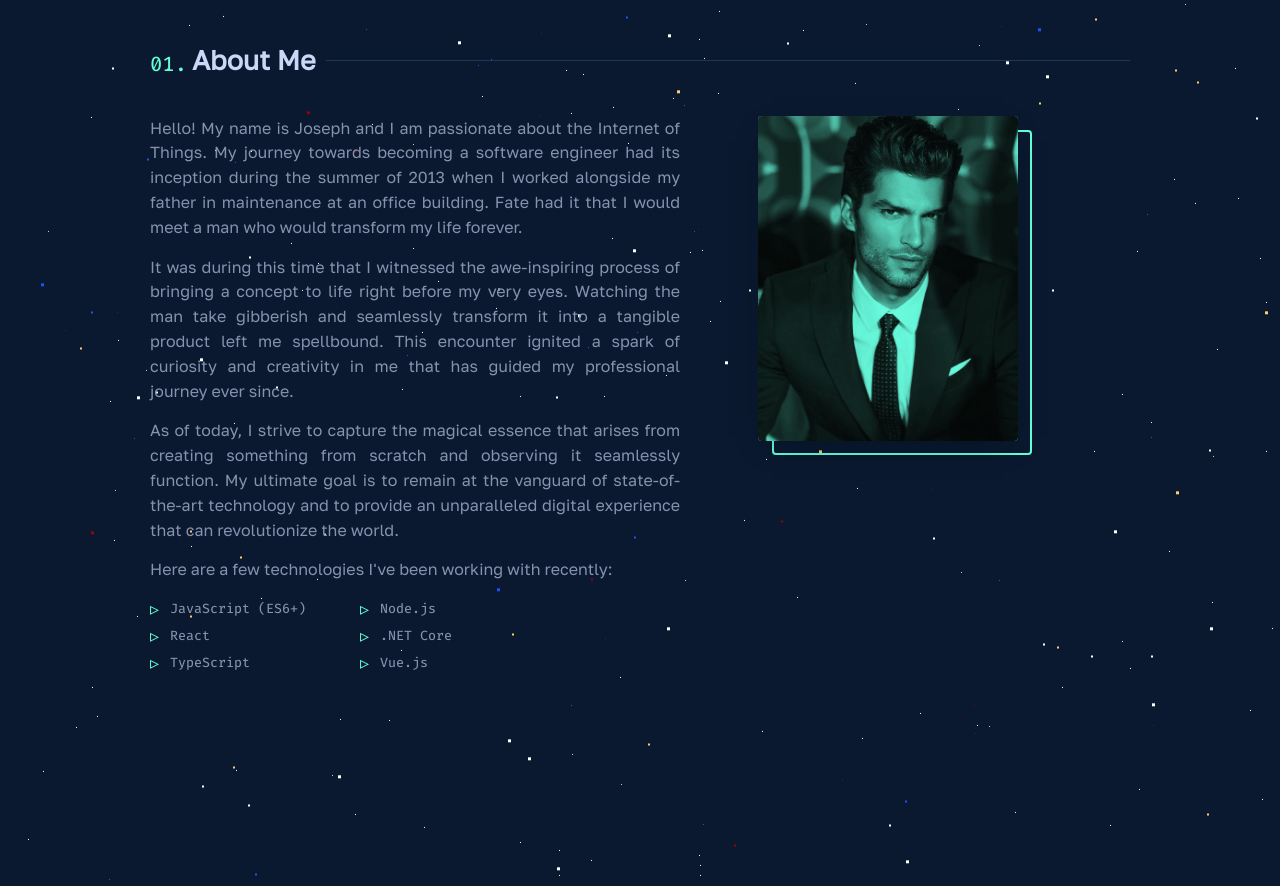
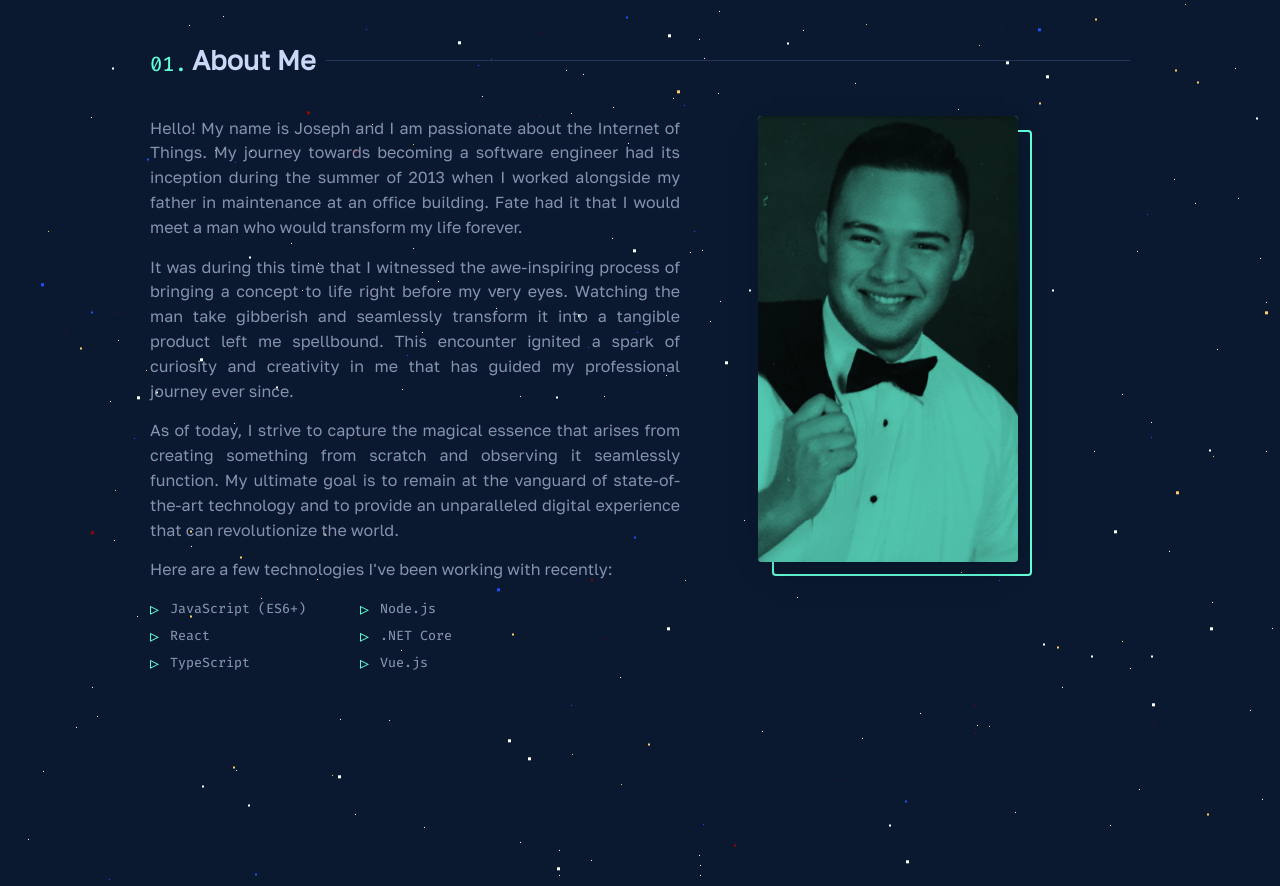
Before and after one commit to JosephBerm/Portfolio, a React (Create React App) app: page / in a window 1280 px wide. Shown: the part 864-1750 px from the top of the page. Built offline with nearby package versions, Linux system fonts and the light colour scheme.

Commit message:
Updating Picture
Not the final professional headshot, but replacing the placeholder picture.

```diff
--- a/src/components/AboutMe.jsx
+++ b/src/components/AboutMe.jsx
@@ -1,5 +1,5 @@
 import React from "react";
-import samplePicture from "../assets/sample-picture.jpg";
+import myPicture from "../assets/myPicture.jpg";
 
 function AboutMe({ aboutRef }) {
 	// useEffect(() =>
@@ -45,7 +45,7 @@ function AboutMe({ aboutRef }) {
 					<div className='img-wrapper'>
 						<picture className='photo-container'>
 							<img
-								src={samplePicture}
+								src={myPicture}
 								alt='Professional headshot of Joseph Bermudez'
 								style={{ maxWidth: "100%", display: "block", position: "static" }}
 							/>
```
Also changed, not shown: src/assets/myPicture.jpg (added), src/assets/sample-picture.jpg (deleted).
